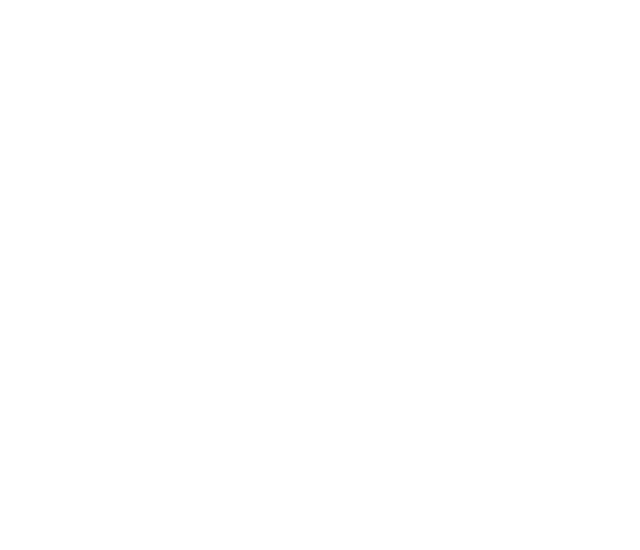
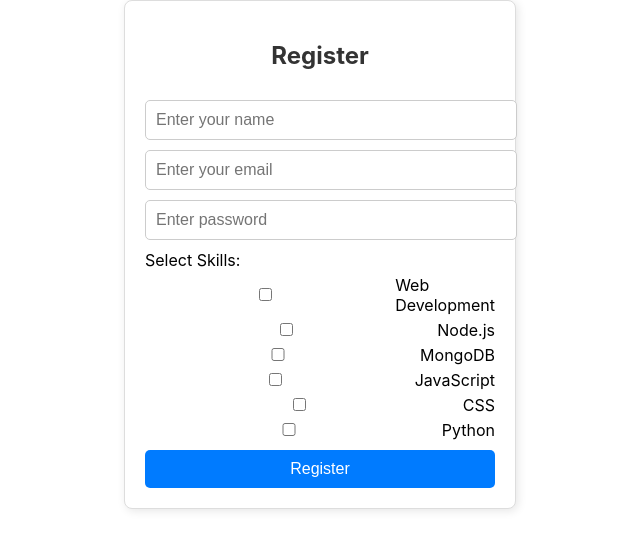
Before and after one commit to OMNEJAKAR/Hackwell, a React (Create React App) app: page /register in a window 1280 px wide. Before the commit this address had no page. Shown: the top 550 px of the page, without its empty margins (320-960 px from the left). Built offline with nearby package versions, Linux system fonts and the light colour scheme.

Commit message:
register page

```diff
--- a/src/App.css
+++ b/src/App.css
@@ -40,3 +40,58 @@
 .add-task button:hover {
   background: darkblue;
 }
+
+.register-form {
+  width: 350px;
+  margin: auto;
+  padding: 20px;
+  border: 1px solid #ddd;
+  border-radius: 8px;
+  box-shadow: 2px 2px 10px rgba(0, 0, 0, 0.1);
+  background: #fff;
+  display: flex;
+  flex-direction: column;
+  gap: 10px;
+}
+
+.register-form h2 {
+  text-align: center;
+  color: #333;
+}
+
+.register-form input,
+.register-form select {
+  width: 100%;
+  padding: 10px;
+  font-size: 16px;
+  border: 1px solid #ccc;
+  border-radius: 5px;
+  outline: none;
+}
+
+.register-form .skills-container {
+  display: flex;
+  flex-direction: column;
+  gap: 5px;
+}
+
+.register-form .skill-option {
+  display: flex;
+  align-items: center;
+  gap: 10px;
+}
+
+.register-form button {
+  background: #007bff;
+  color: white;
+  font-size: 16px;
+  padding: 10px;
+  border: none;
+  border-radius: 5px;
+  cursor: pointer;
+  transition: 0.3s;
+}
+
+.register-form button:hover {
+  background: #0056b3;
+}
--- a/src/App.js
+++ b/src/App.js
@@ -1,12 +1,17 @@
 import React from "react";
 import { BrowserRouter as Router, Routes, Route } from "react-router-dom";
 import SupervisorTasks from "./components/SupervisorTasks";
+import RegisterForm from "./components/client-side/registration";
+import "./App.css";
+
+
 
 const App = () => {
   return (
     <Router>
       <Routes>
         <Route path="/tasks" element={<SupervisorTasks />} />
+        <Route path="/register" element={<RegisterForm />} />
       </Routes>
     </Router>
   );
--- a/src/components/backend/server.js
+++ b/src/components/backend/server.js
@@ -106,7 +106,7 @@
 
         const assignedUser = await User.findOne({ skills: bestSkill })
             .sort("assignedTaskCount") // Sort by the least number of tasks
-            .where("assignedTaskCount").lt(3); // Only consider users with less than 3 active tasks
+            .where("assignedTaskCount").lt(1); // Only consider users with less than 3 active tasks
 
 
         if(!assignedUser){
--- /dev/null
+++ b/src/components/client-side/registration.js
@@ -0,0 +1,70 @@
+import React, { useState } from "react";
+
+const skillsList = ["Web Development", "Node.js", "MongoDB", "JavaScript", "CSS", "Python"];
+
+const RegisterForm = () => {
+  const [formData, setFormData] = useState({
+    name: "",
+    email: "",
+    password: "",
+    skills: [],
+  });
+
+  const handleChange = (e) => {
+    setFormData({ ...formData, [e.target.name]: e.target.value });
+  };
+
+  const handleSkillChange = (e) => {
+    const skill = e.target.value;
+    setFormData((prevData) => ({
+      ...prevData,
+      skills: prevData.skills.includes(skill)
+        ? prevData.skills.filter((s) => s !== skill)
+        : [...prevData.skills, skill],
+    }));
+  };
+
+  const handleSubmit = async (e) => {
+    e.preventDefault();
+    console.log(formData);
+    try {
+      const response = await fetch("http://localhost:5000/users", {
+        method: "POST",
+        headers: { "Content-Type": "application/json" },
+        body: JSON.stringify(formData),
+      });
+
+      if (response.ok) {
+        alert("User registered successfully!");
+        setFormData({ name: "", email: "", password: "", skills: [] }); // Reset form
+      } else {
+        alert("Error registering user.");
+      }
+    } catch (error) {
+      console.error("Error:", error);
+    }
+  };
+
+  return (
+    <form className="register-form" onSubmit={handleSubmit}>
+      <h2>Register</h2>
+      <input type="text" name="name" placeholder="Enter your name" value={formData.name} onChange={handleChange} required />
+      <input type="email" name="email" placeholder="Enter your email" value={formData.email} onChange={handleChange} required />
+      <input type="password" name="password" placeholder="Enter password" value={formData.password} onChange={handleChange} required />
+
+      <div className="skills-container">
+        <label>Select Skills:</label>
+        {skillsList.map((skill) => (
+          <div key={skill} className="skill-option">
+            <input type="checkbox" value={skill} checked={formData.skills.includes(skill)} onChange={handleSkillChange} />
+            <label>{skill}</label>
+          </div>
+        ))}
+      </div>
+
+      <button type="submit">Register</button>
+    </form>
+  );
+};
+
+export default RegisterForm;
```
